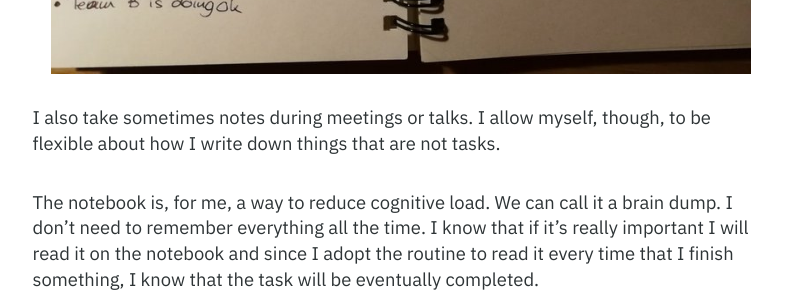
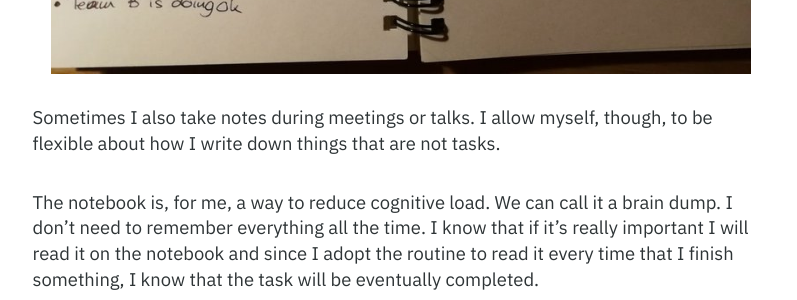
Before and after one commit to luisbosque/luisbosque.github.com, a Jekyll site: the page built from _posts/2018-03-13-keeping-the-important-tasks-under-control.markdown, in a window 1280 px wide and 900 px high, scrolled down 2646 px. Shown: the part 150-450 px from the top of the window, without its empty margins (239-1036 px from the left). Built offline with Jekyll 4.4.1, drawn with Linux system fonts in a browser that asks for light colours; some web fonts are replaced.

Commit message:
Small text fix

```diff
--- a/_posts/2018-03-13-keeping-the-important-tasks-under-control.markdown
+++ b/_posts/2018-03-13-keeping-the-important-tasks-under-control.markdown
@@ -41,7 +41,7 @@
 
 <img src="{{ "/images/notebook-written.jpg" }}" alt="notebook_written" title="notebook_written" width="700" height="500" class="aligncenter" style="border:none;" />
 
-I also take sometimes notes during meetings or talks. I allow myself, though, to be flexible about how I write down things that are not tasks.
+Sometimes I also take notes during meetings or talks. I allow myself, though, to be flexible about how I write down things that are not tasks.
 
 The notebook is, for me, a way to reduce cognitive load. We can call it a brain dump. I don't need to remember everything all the time. I know that if it's really important I will read it on the notebook and since I adopt the routine to read it every time that I finish something, I know that the task will be eventually completed.
 
```
